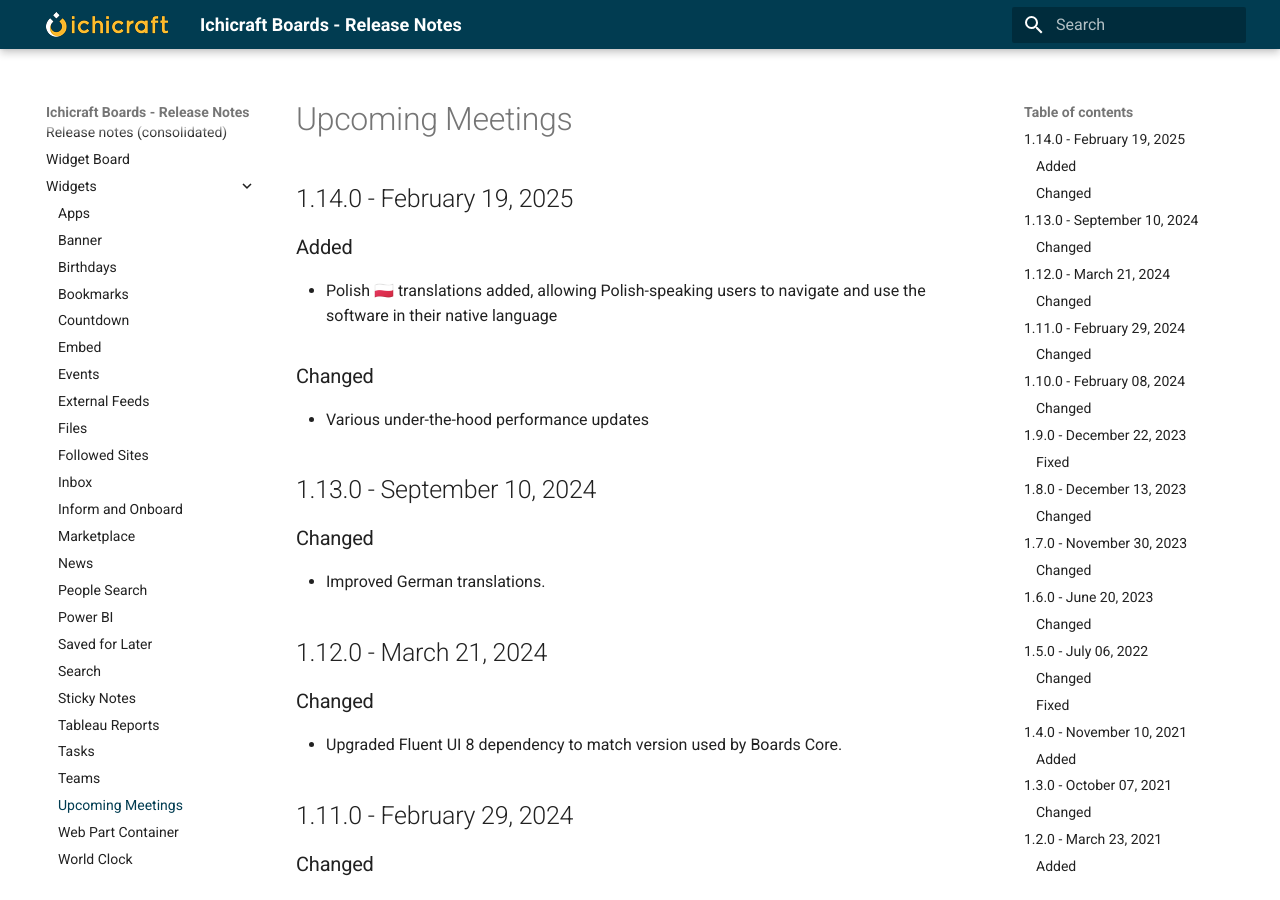
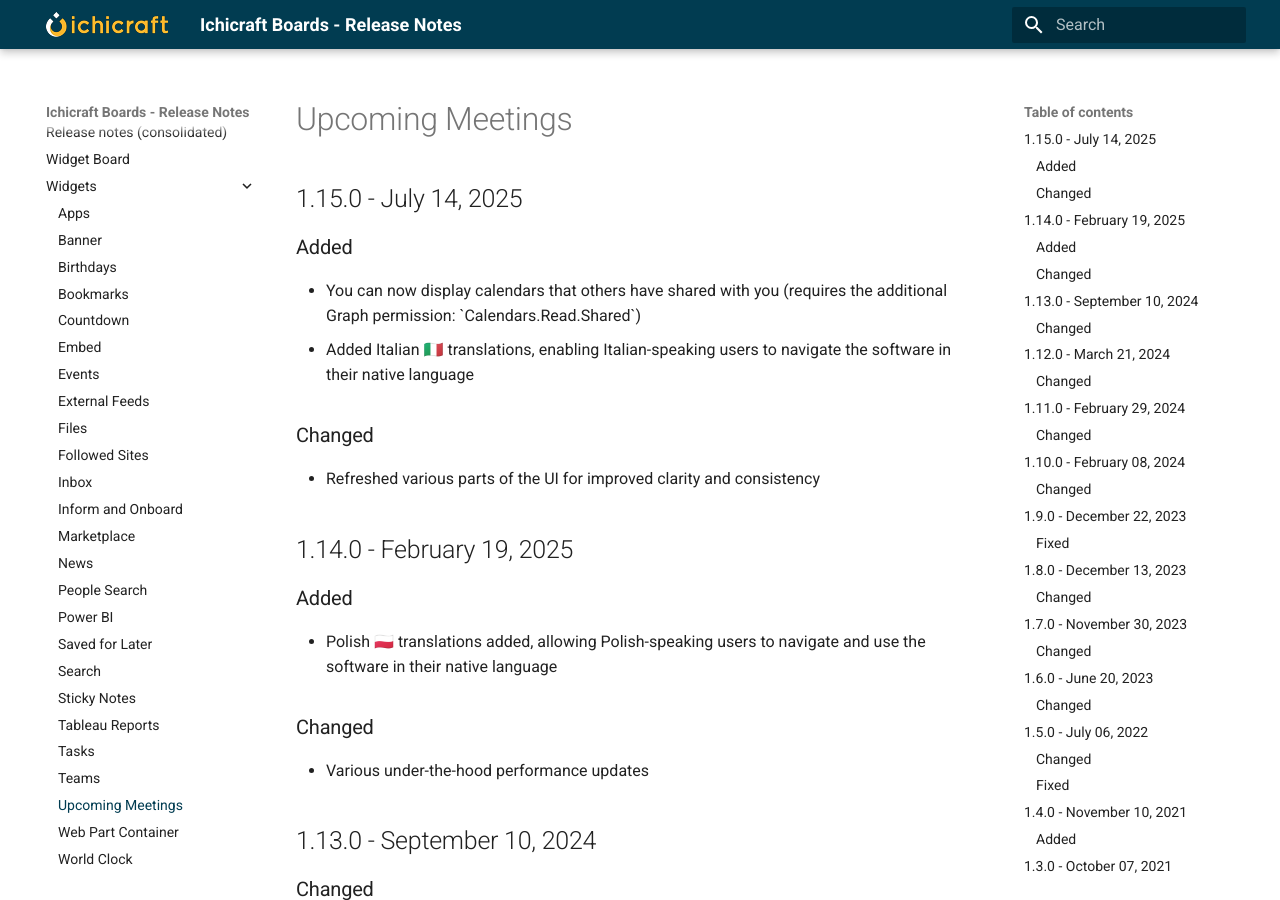
Before and after one commit to ichicraft/widgets-docs, an MkDocs documentation site: the page built from docs/Widgets/Upcoming Meetings.md, in a window 1280 px wide and 900 px high. Built offline with MkDocs 1.6.1 and Material for MkDocs 9.7.7, drawn with Linux system fonts in a browser that asks for light colours.

```diff
--- a/docs/Widgets/Upcoming Meetings.md
+++ b/docs/Widgets/Upcoming Meetings.md
@@ -1,3 +1,13 @@
+## 1.15.0 - July 14, 2025
+
+### Added
+- You can now display calendars that others have shared with you (requires the additional Graph permission: &#x60;Calendars.Read.Shared&#x60;)
+- Added Italian 🇮🇹 translations, enabling Italian-speaking users to navigate the software in their native language
+
+### Changed
+
+- Refreshed various parts of the UI for improved clarity and consistency
+
 ## 1.14.0 - February 19, 2025
 
 ### Added
```
Also changed, not shown: docs/Release-notes-(consolidated).md (+10 -0 lines).
